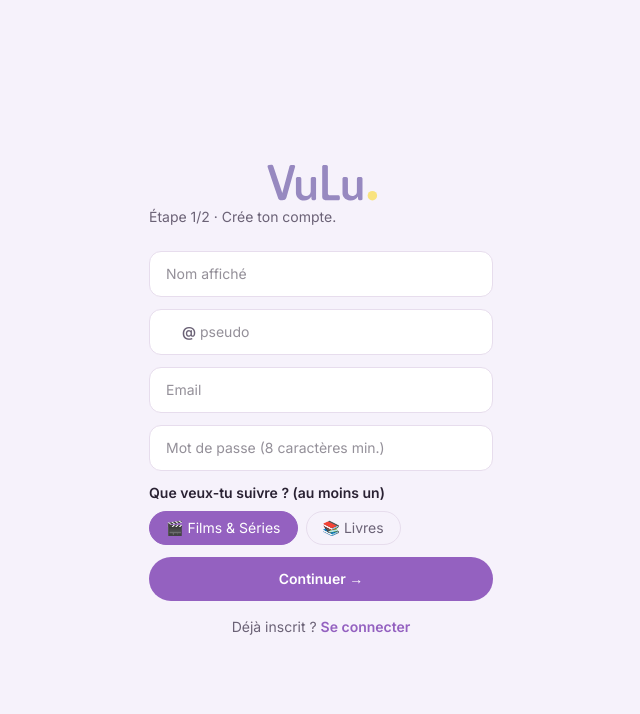
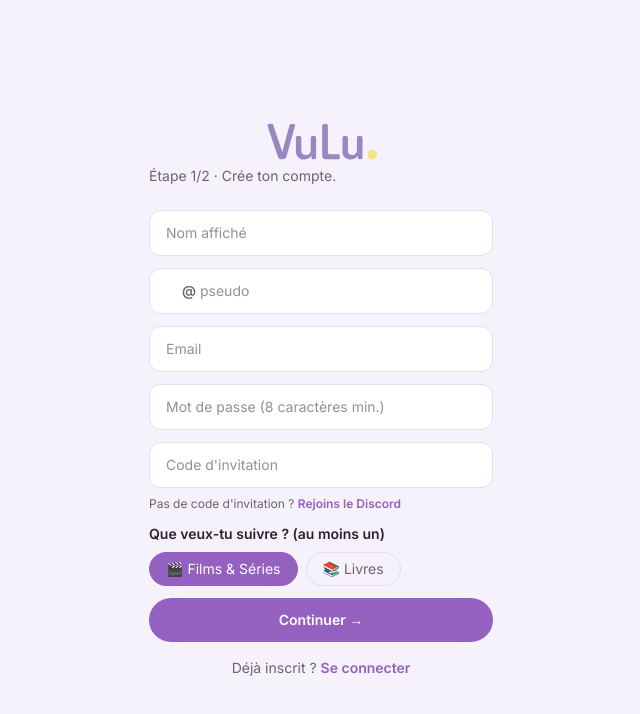
Before and after one commit to ek0onsec/vulu, a Next.js app: page /register in a window 1280 px wide. Shown: the top 714 px of the page, without its empty margins (319-959 px from the left). Built offline with nearby package versions, Linux system fonts and the light colour scheme.

Commit message:
feat(vulu): champ code d'invitation à l'inscription + lien Discord de secours

```diff
--- a/src/app/(auth)/register/page.tsx
+++ b/src/app/(auth)/register/page.tsx
@@ -10,7 +10,7 @@ import { VuluLogo } from "@/components/VuluLogo";
 export default function RegisterPage() {
   const router = useRouter();
   const [draft, setDraft] = useState<SignupDraft>({
-    email: "", username: "", displayName: "", password: "", activeTabs: ["films"],
+    email: "", username: "", displayName: "", password: "", activeTabs: ["films"], inviteCode: "",
   });
   const [error, setError] = useState<string | null>(null);
   const [busy, setBusy] = useState(false);
@@ -37,6 +37,7 @@ export default function RegisterPage() {
     if (!/^[a-z0-9_]{3,20}$/.test(username)) { setError("Pseudo invalide (3–20 caractères : lettres, chiffres, _)"); return; }
     if (!/^[^@\s]+@[^@\s]+\.[^@\s]+$/.test(email)) { setError("Email invalide"); return; }
     if (draft.password.length < 8) { setError("Mot de passe : 8 caractères minimum"); return; }
+    if (!draft.inviteCode.trim()) { setError("Un code d'invitation est requis"); return; }
     setBusy(true);
     try {
       const r = await api.get<{ usernameAvailable: boolean; emailAvailable: boolean }>(
@@ -70,6 +71,13 @@ export default function RegisterPage() {
           onChange={(e) => setDraft({ ...draft, email: e.target.value })} required />
         <input className={field} type="password" placeholder="Mot de passe (8 caractères min.)" value={draft.password}
           onChange={(e) => setDraft({ ...draft, password: e.target.value })} required />
+        <input className={field} placeholder="Code d'invitation" value={draft.inviteCode}
+          onChange={(e) => setDraft({ ...draft, inviteCode: e.target.value.toUpperCase() })} required />
+        <p className="-mt-1 text-xs text-[var(--color-text-muted)]">
+          Pas de code d'invitation ?{" "}
+          <a href="https://discord.gg/apREpGzK7K" target="_blank" rel="noreferrer"
+            className="font-semibold text-[var(--color-primary)]">Rejoins le Discord</a>
+        </p>
 
         <div>
           <p className="mb-2 text-sm font-semibold">Que veux-tu suivre ? (au moins un)</p>
--- a/src/lib/signup.ts
+++ b/src/lib/signup.ts
@@ -8,4 +8,5 @@ export interface SignupDraft {
   displayName: string;
   password: string;
   activeTabs: Domain[];
+  inviteCode: string;
 }
```
